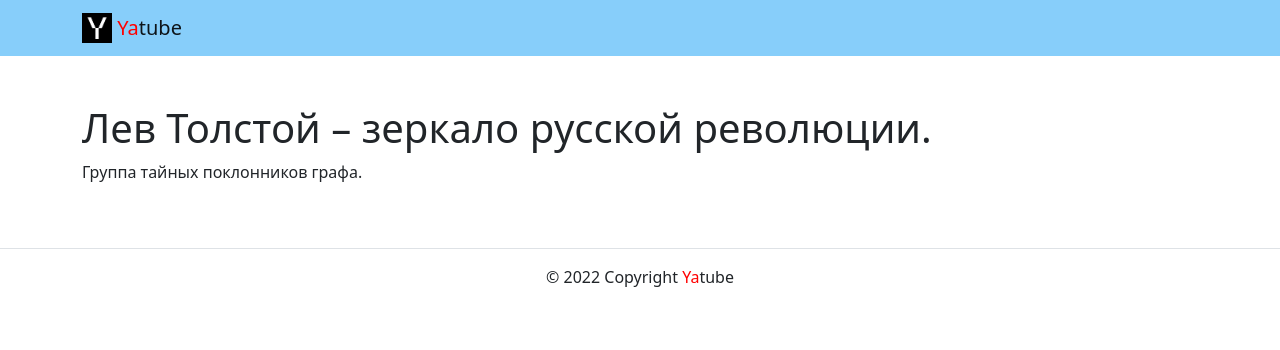
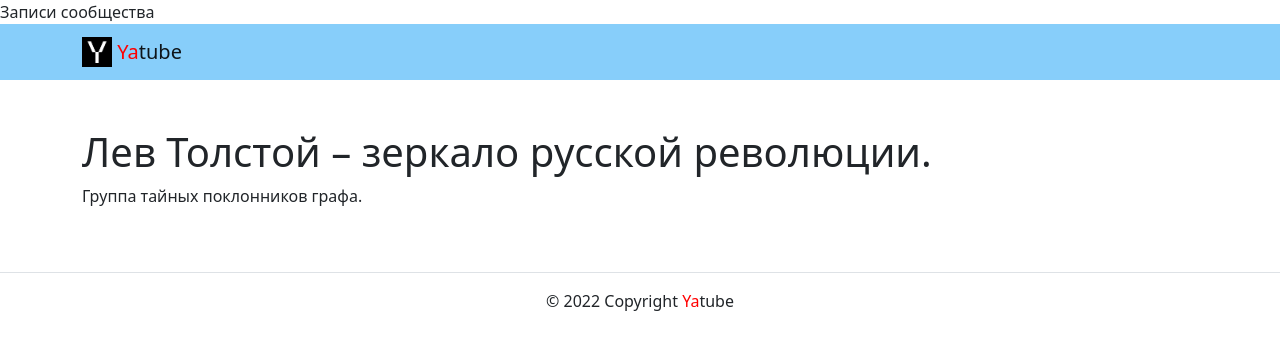
Before and after one commit to Kirill2434/yatube_project, a Django app: template yatube/templates/posts/group_list.html in a window 1280 px wide. Shown: the top 350 px of the page. Run offline with Django 3.2, Linux system fonts and the light colour scheme; the template is opened without the code that fills it, so the values that code supplies are empty; some libraries are stand-ins or nearby versions.

Commit message:
Подготовка к чдаче проекта

```diff
--- a/yatube/posts/urls.py
+++ b/yatube/posts/urls.py
@@ -5,5 +5,5 @@ app_name = 'posts'
 
 urlpatterns = [
 	path('', views.index),
-	path('posts/<slug:slug>/', views.group_posts, name='group_posts'),
+	path('posts/<slug:slug>/', views.group_posts, name='group_lists'),
 ]
--- a/yatube/templates/base.html
+++ b/yatube/templates/base.html
@@ -1,15 +1,16 @@
 <!DOCTYPE html>
 <html lang="ru">
   <head>
+    {% load static %}
     <meta charset="utf-8">
     <meta name="viewport" content="width=device-width, initial-scale=1">
-    <link rel="icon" href="img\fav\fav.ico" type="image">
-    <link rel="apple-touch-icon" sizes="180x180" href="img\fav\apple-touch-icon.png">
-    <link rel="icon" type="image\png" sizes="32x32" href="img\fav\favicon-32x32.png">
-    <link rel="icon" type="image\png" sizes="16x16" href="img\fav\favicon-16x16.png">
+    <link rel="icon" href="{% static 'img\fav\fav.ico' %}" type="image">
+    <link rel="apple-touch-icon" sizes="180x180" href="{% static 'img\fav\apple-touch-icon.png' %}">
+    <link rel="icon" type="image\png" sizes="32x32" href="{% static 'img\fav\favicon-32x32.png' %}">
+    <link rel="icon" type="image\png" sizes="16x16" href="{% static 'img\fav\favicon-16x16.png' %}">
     <meta name="msapplication-TileColor" content="#000">
     <meta name="theme-color" content="#ffffff">
-    <link rel="stylesheet" href="css\bootstrap.min.css">
+    <link rel="stylesheet" href="{% static 'css/bootstrap.min.css' %}">
 
     {% block title %}Заголовок{% endblock %}
 
--- a/yatube/templates/posts/group_list.html
+++ b/yatube/templates/posts/group_list.html
@@ -1,6 +1,8 @@
 {% extends 'base.html' %}
 
-{% block title %}{{ title }}{% endblock %}
+{% block title %}
+Записи сообщества
+{% endblock %}
 
 {% block content %}
 
```
Also changed, not shown: yatube/templates/posts/index.html (+9 -5 lines), yatube/templates/includes/header.html (indentation only). Lines whose indentation alone changed are shown as unchanged.
